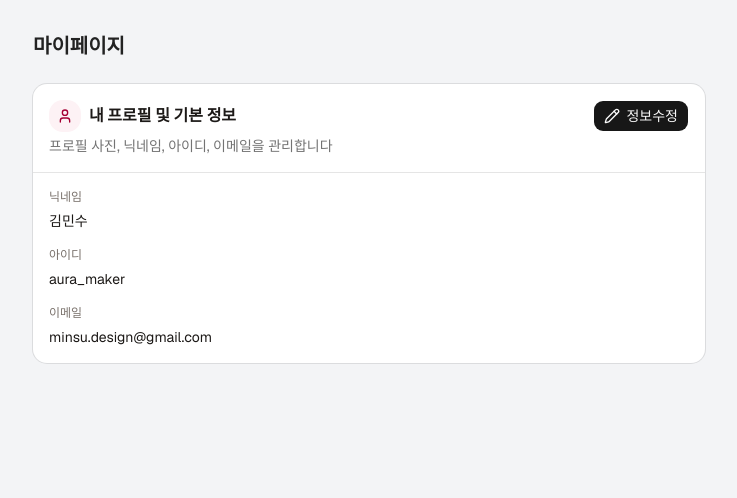
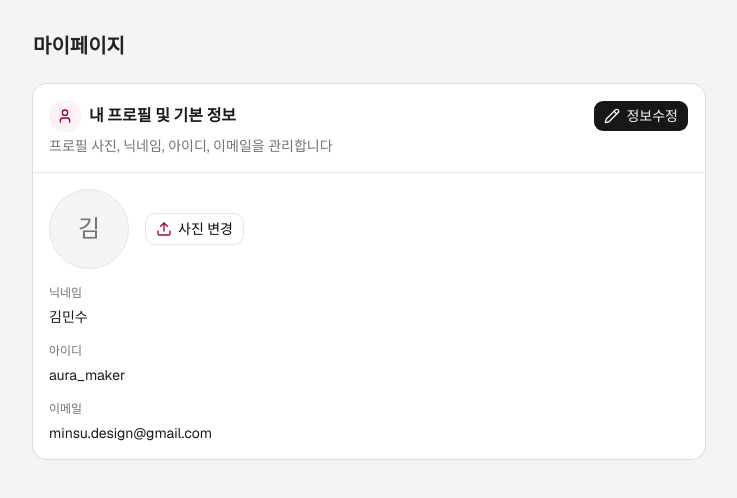
Before and after one commit to jiyun1006/lgcns-mini-project-1, a Next.js app: page /myPage in a window 1280 px wide. Shown: the top 498 px of the page, without its empty margins (271-1008 px from the left). Built offline with nearby package versions, Linux system fonts and the light colour scheme.

Commit message:
feat: 마이페이지 프로필 사진 업로드 및 미리보기 구현
파일 선택(image/*)으로 사진을 고르면 createObjectURL로 미리보기하고,
사진을 바꾸거나 언마운트될 때 이전 blob URL을 revoke한다.

```diff
--- /dev/null
+++ b/components/mypage/molecules/AvatarUploader.tsx
@@ -0,0 +1,54 @@
+"use client";
+
+import { useEffect, useRef, useState, type ChangeEvent } from "react";
+import { Upload } from "lucide-react";
+import { Avatar, AvatarFallback, AvatarImage } from "@/components/ui/avatar";
+import { Button } from "@/components/ui/button";
+
+type AvatarUploaderProps = { initialSrc: string | null; name: string };
+
+export default function AvatarUploader({ initialSrc, name }: AvatarUploaderProps) {
+  const fileInputRef = useRef<HTMLInputElement>(null);
+  const [src, setSrc] = useState(initialSrc);
+
+  // 사진을 바꾸거나 페이지를 떠날 때 이전 미리보기 URL을 해제한다
+  useEffect(
+    () => () => {
+      if (src?.startsWith("blob:")) URL.revokeObjectURL(src);
+    },
+    [src],
+  );
+
+  // shortcut: 미리보기만 함, 업로드 API가 생기면 file을 FormData로 전송
+  const handleFileChange = (event: ChangeEvent<HTMLInputElement>) => {
+    const file = event.target.files?.[0];
+    event.target.value = "";
+    if (!file) return;
+    if (!file.type.startsWith("image/")) {
+      alert("이미지 파일만 선택할 수 있습니다.");
+      return;
+    }
+    setSrc(URL.createObjectURL(file));
+  };
+
+  return (
+    <div className="flex items-center gap-4">
+      <Avatar className="size-20">
+        {src && <AvatarImage src={src} alt={`${name} 프로필 사진`} />}
+        <AvatarFallback className="text-2xl">{name.slice(0, 1)}</AvatarFallback>
+      </Avatar>
+      <input
+        ref={fileInputRef}
+        type="file"
+        accept="image/*"
+        onChange={handleFileChange}
+        className="hidden"
+        aria-label="프로필 사진 파일 선택"
+      />
+      <Button type="button" variant="outline" onClick={() => fileInputRef.current?.click()}>
+        <Upload className="text-[#A50034]" />
+        사진 변경
+      </Button>
+    </div>
+  );
+}
--- a/components/mypage/organisms/ProfileInfoCard.tsx
+++ b/components/mypage/organisms/ProfileInfoCard.tsx
@@ -11,6 +11,7 @@ import {
   CardHeader,
   CardTitle,
 } from "@/components/ui/card";
+import AvatarUploader from "@/components/mypage/molecules/AvatarUploader";
 import FormField from "@/components/mypage/molecules/FormField";
 import type { MyPageUser } from "@/types/mypage";
 
@@ -72,6 +73,7 @@ export default function ProfileInfoCard({ user }: { user: MyPageUser }) {
           </CardAction>
         </CardHeader>
         <CardContent className="grid gap-4">
+          <AvatarUploader initialSrc={profile.profileImageUrl} name={profile.nickname} />
           {fields.map(({ key, label, type }) =>
             isEditing ? (
               <FormField
```
